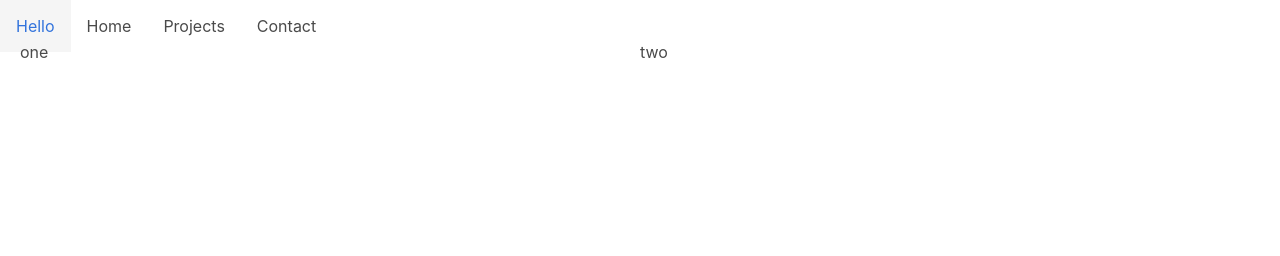
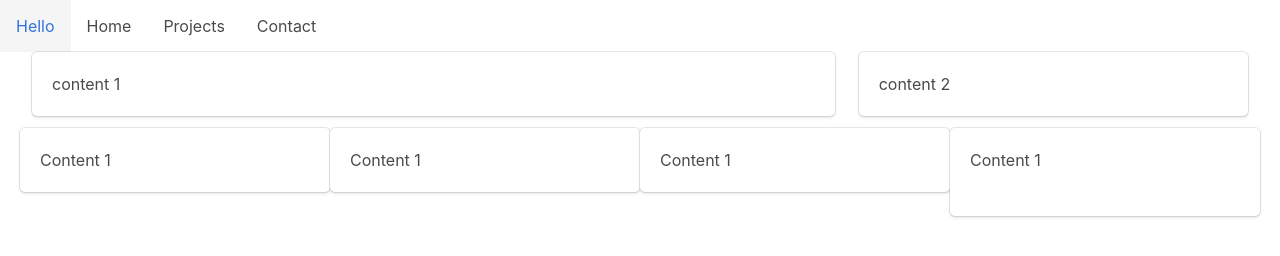
Before and after one commit to jcunanan05/fcc-portfolio, a plain HTML site: page portfolio.html in a window 1280 px wide. Drawn offline with Linux system fonts and the light colour scheme.

Commit message:
Add boxes and tiles
playing with tiles and columns but there seems to be an odd characteristic with the tile.

```diff
--- a/portfolio.html
+++ b/portfolio.html
@@ -41,19 +41,50 @@
   <!-- content -->
 
   <div class="container is-fluid">
-    <div class="tile is-ancestor">
-      <div class="tile">
-        <!-- Add content or other tiles -->
-        <p>one</p>
+    <div class="columns">
+      <div class="column is-8">
+        <div class="box">
+          <p>content 1</p>
+        </div>
       </div>
-      <div class="tile">
-        <!-- Add content or other tiles -->
-        <p>two</p>
+
+      <div class="column is-4">
+        <div class="box">
+          <p>content 2</p>
+        </div>
+      </div>
+    </div>
+
+
+    <div class="columns">
+      <div class="column is-12">
+
+        <div class="tile is-ancestor">
+          <div class="tile box">
+            <p>Content 1</p>
+          </div>
+
+          <div class="tile box">
+            <p>Content 1</p>
+          </div>
+
+          <div class="tile box">
+            <p>Content 1</p>
+          </div>
+
+          <div class="tile box">
+            <p>Content 1</p>
+          </div>
+        </div>
+
       </div>
     </div>
   </div>
 
 
+
+
+
   <script src="./script.js"></script>
 </body>
 </html>
```
